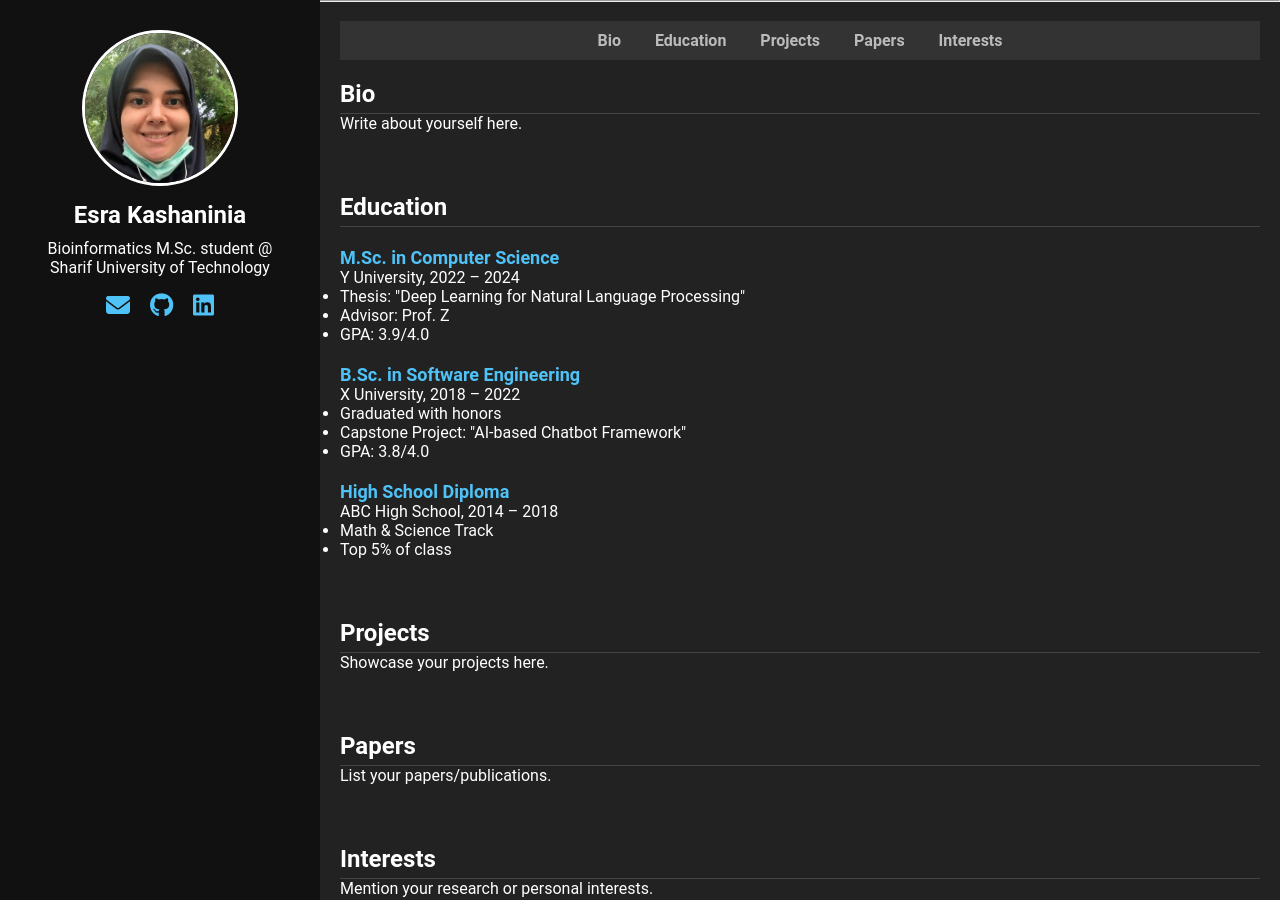
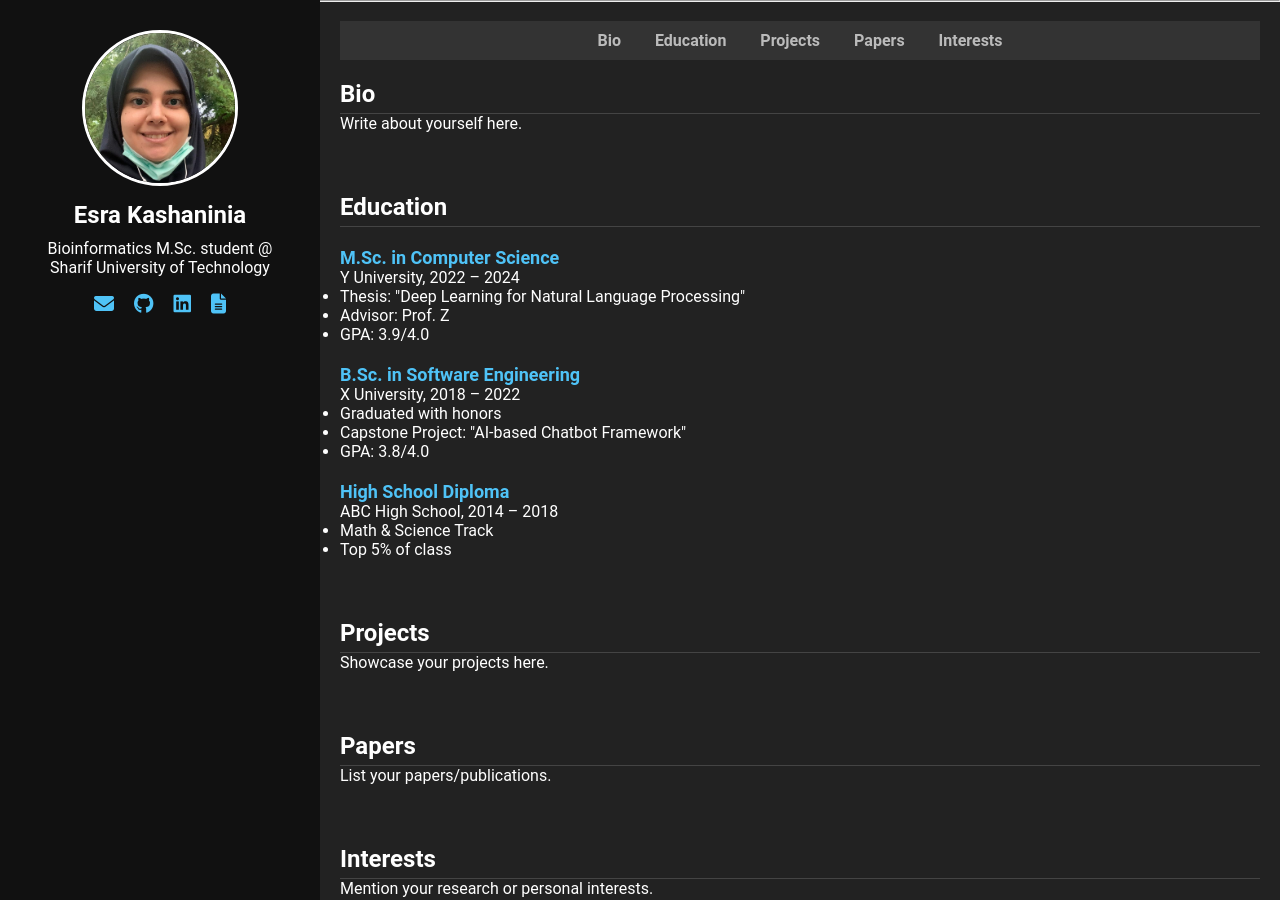
Before and after one commit to Esra-K/Esra-K.github.io, a Jekyll site: the page built from index.md, in a window 1280 px wide and 900 px high. Built offline with Jekyll 4.4.1, drawn with Linux system fonts in a browser that asks for light colours; our own code applies the rules of GitHub Pages for plain Markdown files.

Commit message:
added CV

```diff
--- a/_includes/head.html
+++ b/_includes/head.html
@@ -1 +1,2 @@
 <link rel="stylesheet" href="{{ '/assets/css/style.css' | relative_url }}">
+<link rel="stylesheet" href="https://cdnjs.cloudflare.com/ajax/libs/font-awesome/6.4.0/css/all.min.css">
--- a/assets/css/style.css
+++ b/assets/css/style.css
@@ -121,13 +121,16 @@ section h3 {
 }
 
 .social-icons a {
+  margin-right: 10px;
   display: inline-block;
   margin: 0 8px;
   color: #4FC3F7;
-  font-size: 24px;
+  font-size: 20px; /* changed from 24 to 20 upon adding cv link */
   text-decoration: none;
   transition: color 0.2s;
 }
+
+
 
 .social-icons a:hover {
   color: #ffffff;
--- a/index.md
+++ b/index.md
@@ -13,15 +13,18 @@ layout: default
       <h2>Esra Kashaninia</h2>
       <p> Bioinformatics M.Sc. student @ Sharif University of Technology </p>
       <div class="social-icons">
-	  <a href="mailto:esra.kashaninia@ce.sharif.edu" target="_blank" aria-label="Email">
-	    <i class="fa-solid fa-envelope"></i>
-	  </a>
-	  <a href="https://github.com/Esra-K/" target="_blank" aria-label="GitHub">
-	    <i class="fa-brands fa-github"></i>
-	  </a>
-	  <a href="https://www.linkedin.com/in/esra-kashaninia/" target="_blank" aria-label="LinkedIn">
-	    <i class="fa-brands fa-linkedin"></i>
-	  </a>
+        <a href="mailto:esra.kashaninia@ce.sharif.edu" target="_blank" aria-label="Email">
+          <i class="fa-solid fa-envelope"></i>
+        </a>
+        <a href="https://github.com/Esra-K/" target="_blank" aria-label="GitHub">
+          <i class="fa-brands fa-github"></i>
+        </a>
+        <a href="https://www.linkedin.com/in/esra-kashaninia/" target="_blank" aria-label="LinkedIn">
+          <i class="fa-brands fa-linkedin"></i>
+        </a>
+        <a href="cv.pdf" target="_blank" title="Download CV">
+          <i class="fas fa-file-alt"></i>
+        </a>
       </div>
 
      </div>
```
Also changed, not shown: 1 other file.
